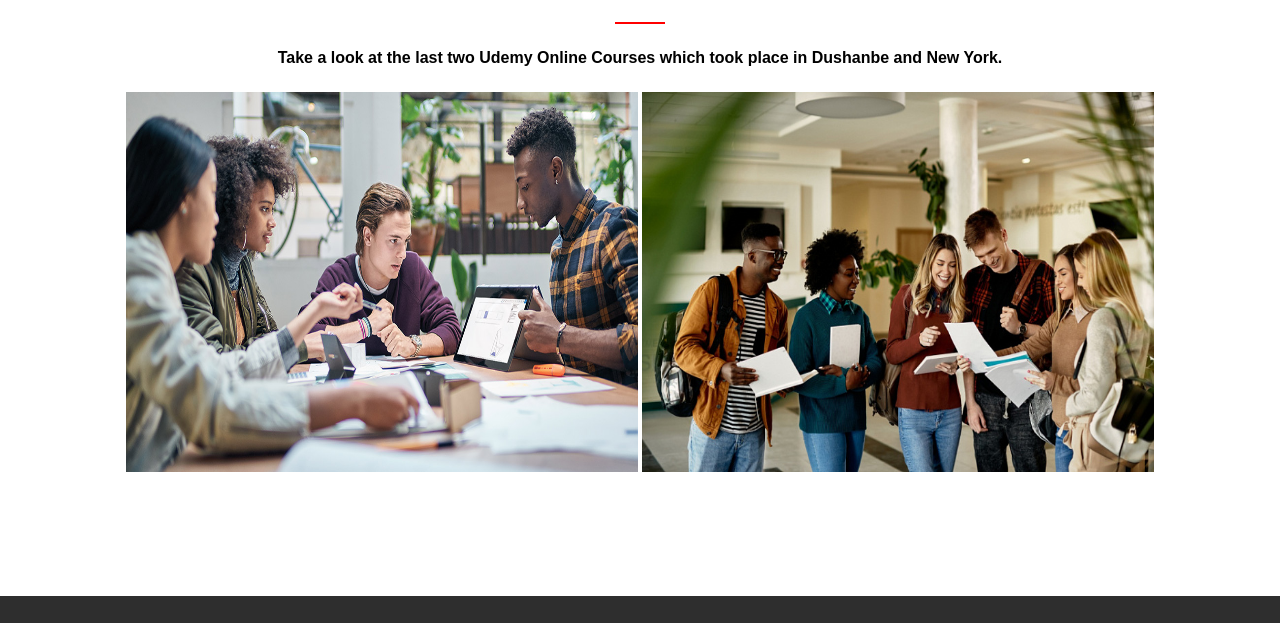
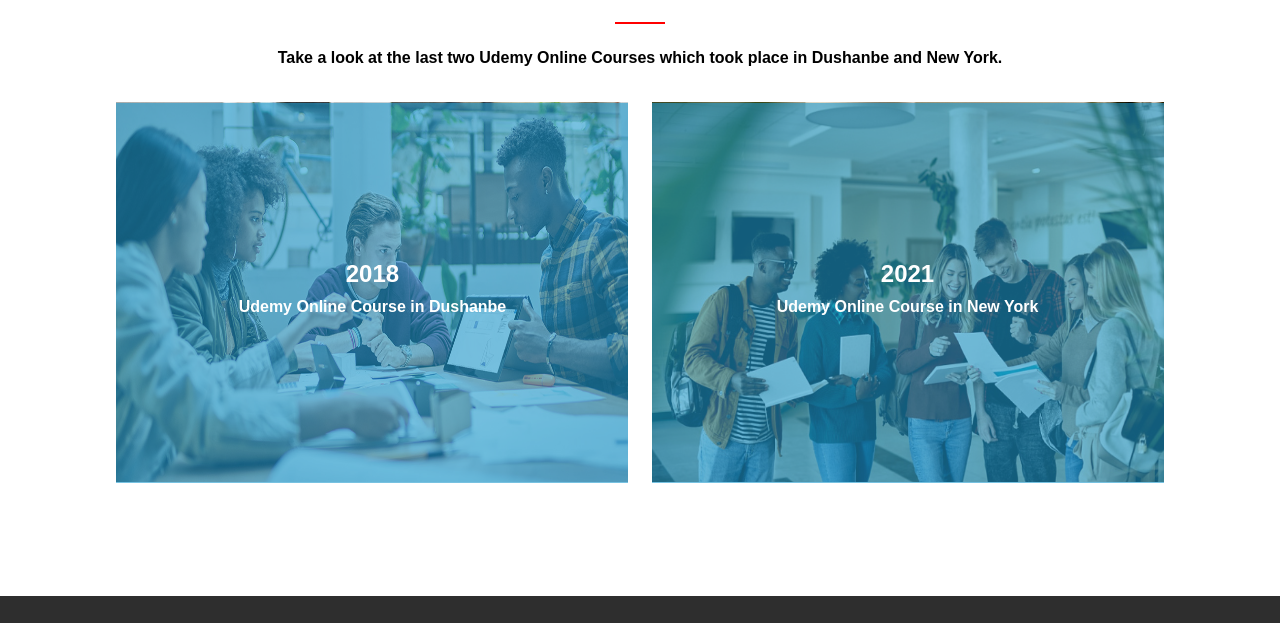
Before and after one commit to Muhammad0602/First-Capstone-Project, a website: page about.html in a window 1280 px wide. Shown: the part 1786-2409 px from the top of the page. Drawn offline with Linux system fonts and the light colour scheme.

Commit message:
Add overlay for the images and hover for boxes

```diff
--- a/about.html
+++ b/about.html
@@ -67,8 +67,18 @@
           <h3>See the past Udemy Online Courses</h3>
           <div class="underline"></div>
           <p>Take a look at the last two Udemy Online Courses which took place in Dushanbe and New York.</p>
+          <div class="images">
           <img src="images/dushanbe.jpg" alt="past course in Dushanbe">
           <img src="images/newYork.jpg" alt="past course in New York">
+          <div class="overlay-dush overlay">
+            <h2>2018</h2>
+            <p>Udemy Online Course in Dushanbe</p>
+          </div>
+          <div class="overlay-york overlay">
+            <h2>2021</h2>
+            <p>Udemy Online Course in New York</p>
+          </div>
+          </div>
         </div>
 
         <div class="partners">
--- a/styles.css
+++ b/styles.css
@@ -144,7 +144,6 @@
   align-items: center;
   background-color: #282b32;
   color: whitesmoke;
-  gap: 10px;
 }
 
 .main-program h4 {
@@ -172,6 +171,10 @@
   margin: 10px;
   background-color: rgba(71, 72, 73, 0.502);
   width: 100%;
+}
+
+.programs:hover {
+  border: 3px solid white;
 }
 
 .programs .align {
@@ -369,6 +372,30 @@
 #past-courses img {
   width: 80%;
   margin-bottom: 20px;
+  height: 200px;
+}
+
+.overlay {
+  position: absolute;
+  background-color: rgba(30, 153, 206, 0.6);
+  top: 0%;
+  left: 10%;
+  height: 45%;
+  width: 80%;
+  display: flex;
+  flex-direction: column;
+  align-items: center;
+  justify-content: center;
+  color: white;
+}
+
+.overlay-york {
+  top: 50%;
+  height: 45%;
+}
+
+#past-courses .overlay p {
+  margin: 10px;
 }
 
 #home-about .partners {
@@ -428,6 +455,7 @@
   justify-content: center;
   width: 100%;
   margin-bottom: 20px;
+  padding-left: 50px;
 }
 
 #footer-about img {
@@ -446,6 +474,10 @@
   height: 2px;
   background-color: red;
   margin: 10px auto;
+}
+
+.images {
+  position: relative;
 }
 
 @media (min-width: 768px) {
@@ -503,6 +535,9 @@
     color: black;
     font-size: 15px;
   }
+  .navbar li a:hover {
+    color:#e67f0a;
+  }
 
   .navbar .campaign {
     border: 1px solid red;
@@ -535,7 +570,6 @@
   .main-program .flex-container {
     display: flex;
     flex-direction: row;
-    gap: 5px;
   }
 
   .flex-container .programs {
@@ -683,6 +717,21 @@
   #past-courses img {
     width: 40%;
     height: 380px;
+    margin: 10px;
+  }
+
+  .overlay {
+    width: 40%;
+    height: 94%;
+    left: 9.1%;
+    top: 2.6%;
+  }
+
+  .overlay-york {
+    width: 40%;
+    height: 94%;
+    left: 50.9%;
+    top: 2.6%;;
   }
 
   #home-about .partners {
```
Also changed, not shown: index.html (+1 -0 lines).
